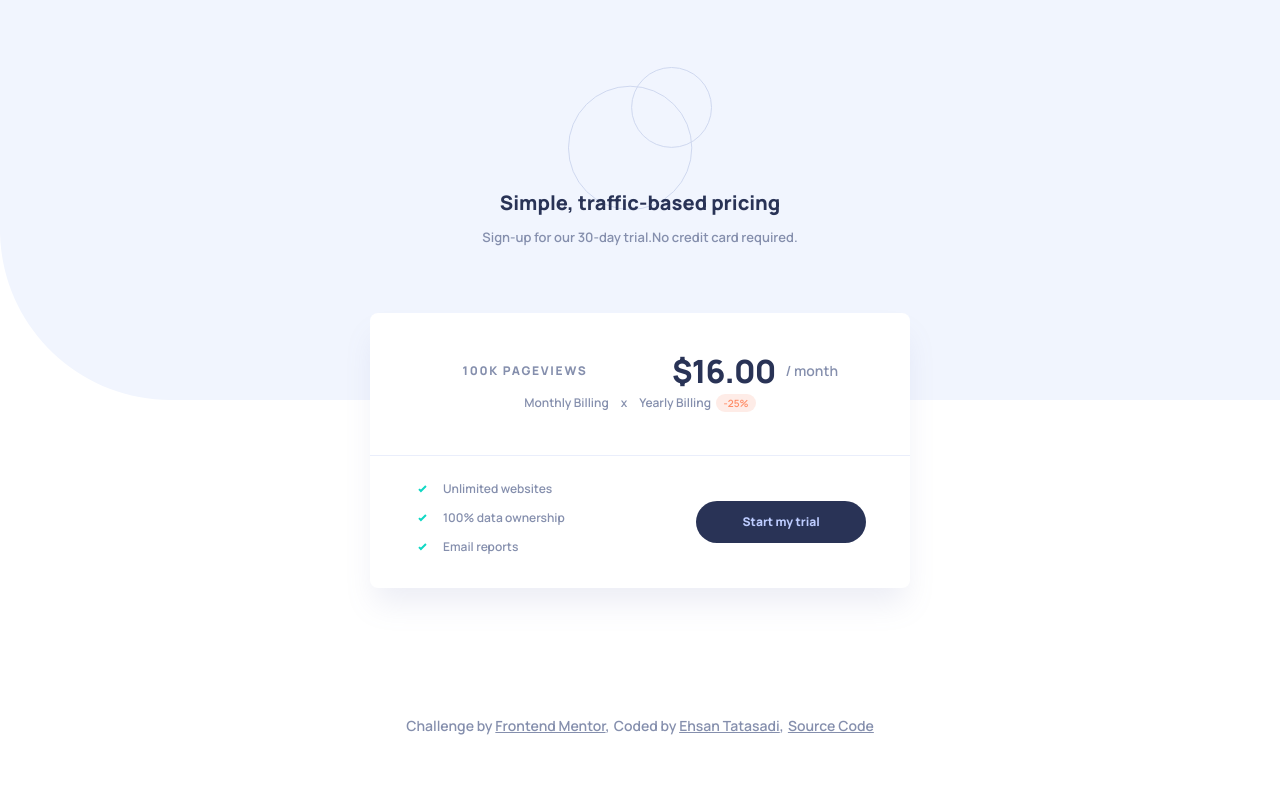
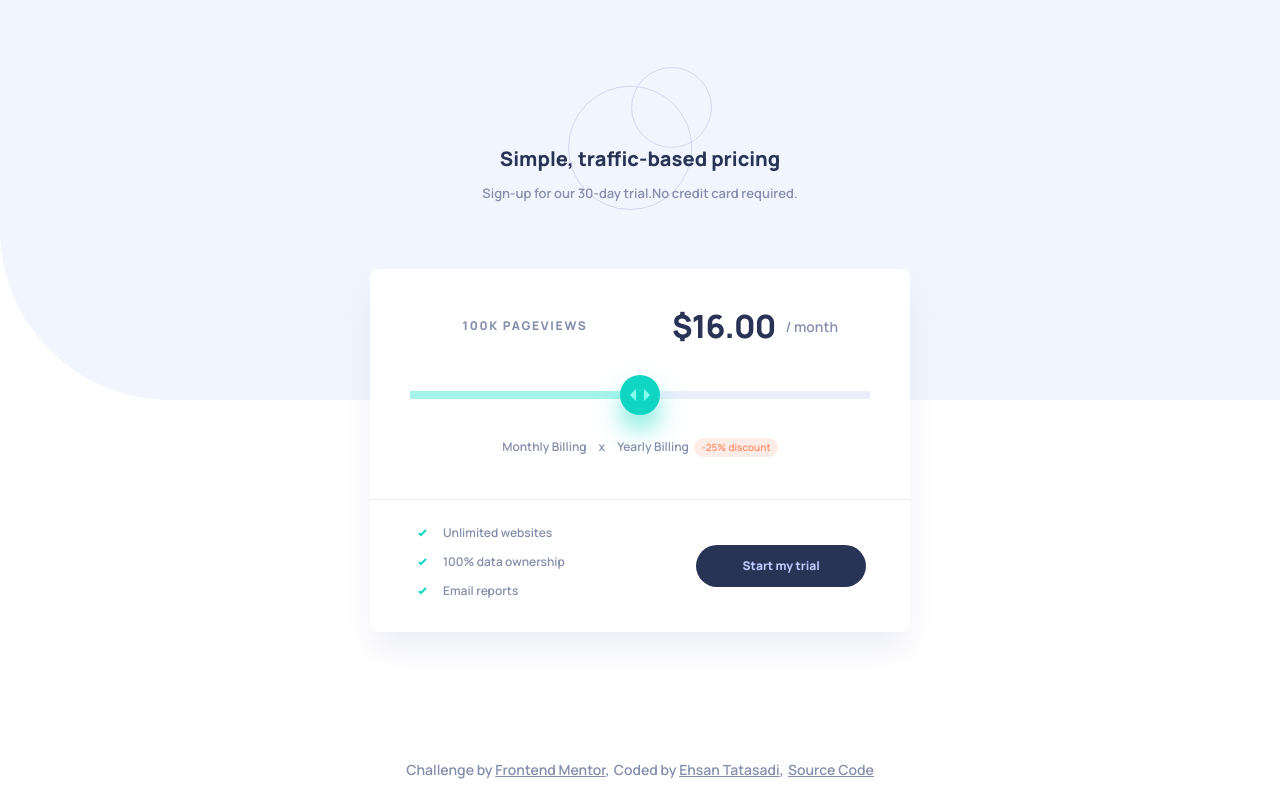
Before and after one commit to tatasadi/interactive-pricing-component, a Next.js app: page / in a window 1280 px wide. Built offline with nearby package versions, Linux system fonts and the light colour scheme.

Commit message:
finish slider design

```diff
--- a/app/globals.css
+++ b/app/globals.css
@@ -1,6 +1,15 @@
 @tailwind base;
 @tailwind components;
 @tailwind utilities;
+
+@layer base {
+  body {
+    -webkit-user-select: none; /* Chrome all / Safari all */
+    -moz-user-select: none; /* Firefox all */
+    -ms-user-select: none; /* IE 10+ */
+    user-select: none; /* Likely future */
+  }
+}
 
 @layer utilities {
   .sr-only {
--- a/app/page.tsx
+++ b/app/page.tsx
@@ -1,7 +1,7 @@
-import Button from "./components/Button"
-import Reference from "./components/Reference"
-import Slider from "./components/Slider"
-import TextWithCheck from "./components/TextWithCheck"
+import Slider from "@/components/Slider"
+import Button from "@/components/Button"
+import Reference from "@/components/Reference"
+import TextWithCheck from "@/components/TextWithCheck"
 
 export default function Home() {
   return (
@@ -18,7 +18,9 @@ export default function Home() {
           <h2 className="text-xs font-extrabold uppercase tracking-[0.10713rem]">
             100K Pageviews
           </h2>
-          {/* <Slider className="w-full md:col-span-2" /> */}
+          <div className="mb-[2.5rem] mt-[2.56rem] w-full md:col-span-2">
+            <Slider className="w-full" />
+          </div>
           <div className="mb-[2.13rem] flex items-center gap-[0.62rem] md:col-start-2 md:row-start-1 md:mb-0">
             <span className="text-neutral-dark-desaturated-blue text-[2rem] font-extrabold -tracking-[0.05rem]">
               $16.00
@@ -34,7 +36,7 @@ export default function Home() {
           <p>
             Yearly Billing
             <span className="bg-custom-light-grayish-red text-custom-light-red ml-[0.34rem] rounded-full px-[0.45rem] py-[0.15rem] text-[0.625rem]">
-              -25%
+              -25% <span className="hidden md:inline-block">discount</span>
             </span>
           </p>
         </div>
--- /dev/null
+++ b/components/Slider.tsx
@@ -0,0 +1,59 @@
+"use client"
+import React, { useState, useRef } from "react"
+import Image from "next/image"
+import iconSlider from "@/public/images/icon-slider.svg"
+
+const Slider = ({ className = "" }: { className?: string }) => {
+  const [value, setValue] = useState(50) // Default slider value
+  const [isDragging, setIsDragging] = useState(false) // State to track dragging
+  const sliderRef = useRef(null) // Ref for the slider bar
+
+  const startDragging = (e) => {
+    setIsDragging(true)
+    // Listen to mousemove and mouseup events on the window to track movement and release outside the slider bar
+    window.addEventListener("mousemove", onDrag)
+    window.addEventListener("mouseup", stopDragging)
+  }
+
+  const onDrag = (e) => {
+    e.preventDefault()
+    if (!sliderRef.current) return
+
+    const { left, width } = sliderRef.current.getBoundingClientRect()
+    // Calculate new value based on the mouse position within the slider bar
+    let newValue = ((e.clientX - left) / width) * 100
+    newValue = Math.max(0, Math.min(100, newValue)) // Constrain newValue between 0 and 100
+    setValue(newValue)
+  }
+
+  const stopDragging = () => {
+    setIsDragging(false)
+    window.removeEventListener("mousemove", onDrag)
+    window.removeEventListener("mouseup", stopDragging)
+  }
+
+  return (
+    <div className={className} ref={sliderRef}>
+      <div className="bg-neutral-light-grayish-blue relative h-2 rounded-[-.3125rem]">
+        <div
+          className="bg-custom-soft-cyan absolute h-full"
+          style={{ width: `${value}%` }}
+        ></div>
+        <div
+          className={`bg-custom-strong-cyan hover:bg-custom-soft-cyan absolute -top-4 flex h-10 w-10 -translate-x-1/2 cursor-grab items-center justify-center rounded-full shadow-[0_15px_25px_rgba(122,234,223,.9)]`}
+          style={{
+            left: `${value}%`,
+            cursor: isDragging ? "grabbing" : "grab",
+            backgroundColor: isDragging ? "hsl(174, 65%, 41%)" : "",
+          }} // Adjust thumb position based on value
+          onMouseDown={startDragging}
+        >
+          <div className="border-r-custom-soft-cyan-2 absolute left-1 h-2 w-2 border-[.4rem] border-transparent"></div>
+          <div className="border-l-custom-soft-cyan-2 absolute right-1 h-2 w-2 border-[.4rem] border-transparent"></div>
+        </div>
+      </div>
+    </div>
+  )
+}
+
+export default Slider
--- a/tailwind.config.ts
+++ b/tailwind.config.ts
@@ -1,17 +1,29 @@
 import type { Config } from "tailwindcss"
 
-const config: Config = {
+const config = {
+  darkMode: ["class"],
   content: [
-    "./pages/**/*.{js,ts,jsx,tsx,mdx}",
-    "./components/**/*.{js,ts,jsx,tsx,mdx}",
-    "./app/**/*.{js,ts,jsx,tsx,mdx}",
+    "./pages/**/*.{ts,tsx}",
+    "./components/**/*.{ts,tsx}",
+    "./app/**/*.{ts,tsx}",
+    "./src/**/*.{ts,tsx}",
   ],
+  prefix: "",
   theme: {
+    container: {
+      center: true,
+      padding: "2rem",
+      screens: {
+        "2xl": "1400px",
+      },
+    },
     extend: {
       colors: {
         custom: {
           "soft-cyan": "hsl(174, 77%, 80%)",
+          "soft-cyan-2": "hsl(174, 100%, 75%)",
           "strong-cyan": "hsl(174, 86%, 45%)",
+          "strong-cyan-2": "hsl(174, 65%, 41%)",
           "light-grayish-red": "hsl(14, 92%, 95%)",
           "light-red": "hsl(15, 100%, 70%)",
           "pale-blue": "hsl(226, 100%, 87%)",
@@ -26,8 +38,23 @@ const config: Config = {
           "dark-desaturated-blue": "hsl(227, 35%, 25%)",
         },
       },
+      keyframes: {
+        "accordion-down": {
+          from: { height: "0" },
+          to: { height: "var(--radix-accordion-content-height)" },
+        },
+        "accordion-up": {
+          from: { height: "var(--radix-accordion-content-height)" },
+          to: { height: "0" },
+        },
+      },
+      animation: {
+        "accordion-down": "accordion-down 0.2s ease-out",
+        "accordion-up": "accordion-up 0.2s ease-out",
+      },
     },
   },
-  plugins: [],
-}
+  plugins: [require("tailwindcss-animate")],
+} satisfies Config
+
 export default config
```
Also changed, not shown: package.json (+7 -1 lines), components.json (added), components/Button.tsx (renamed from app/components/Button.tsx), components/Reference.tsx (renamed from app/components/Reference.tsx), components/TextWithCheck.tsx (renamed from app/components/TextWithCheck.tsx), 2 other files (tests, documents, lock files or other folders).
